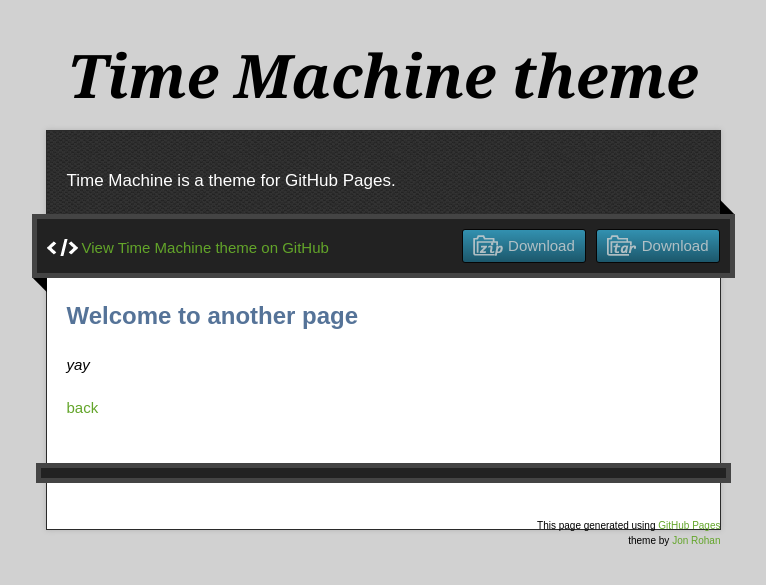
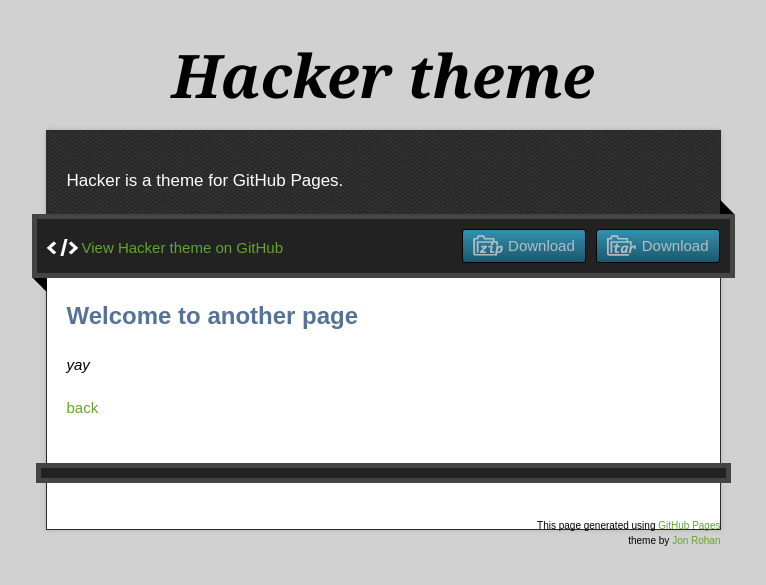
Before and after one commit to matrix01/notes, a Jekyll site: the page built from another-page.md, in a window 1280 px wide. Shown: the top 585 px of the page, without its empty margins (257-1023 px from the left). Built offline with Jekyll 4.4.1, drawn with Linux system fonts in a browser that asks for light colours.

Commit message:
theme hacker

```diff
--- a/_config.yml
+++ b/_config.yml
@@ -1,5 +1,5 @@
-title: Time Machine theme
-description: Time Machine is a theme for GitHub Pages.
+title: Hacker theme
+description: Hacker is a theme for GitHub Pages.
 show_downloads: true
 google_analytics:
 theme: jekyll-theme-hacker
```
